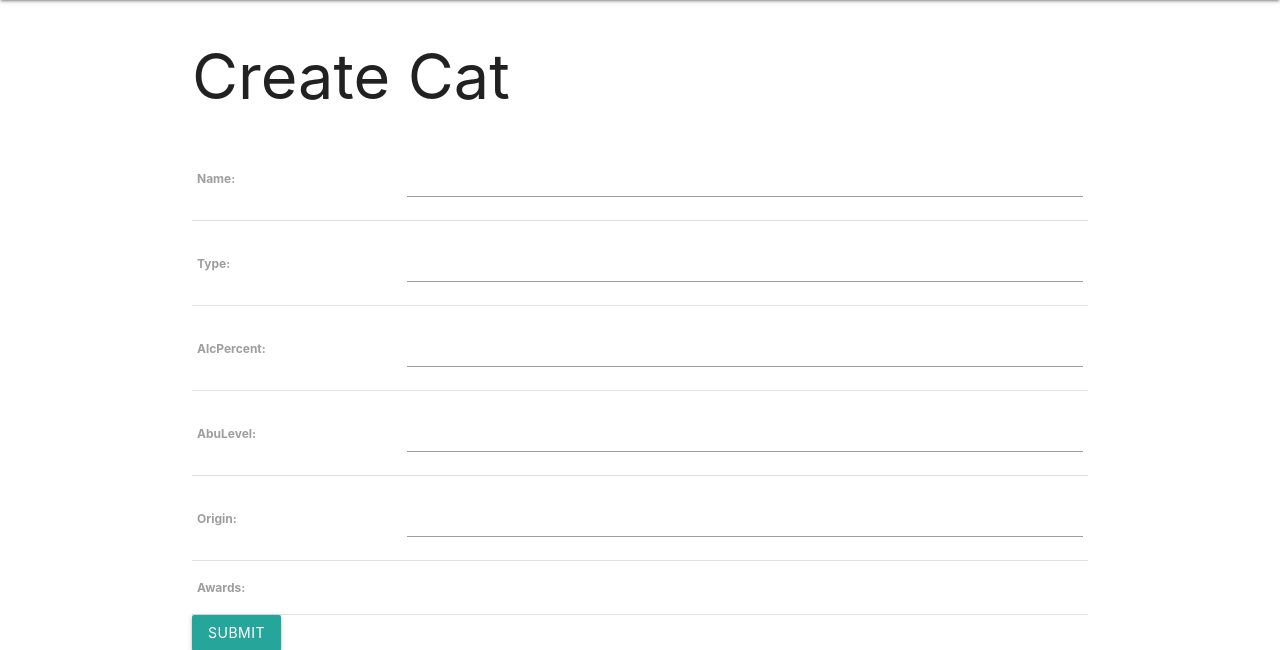
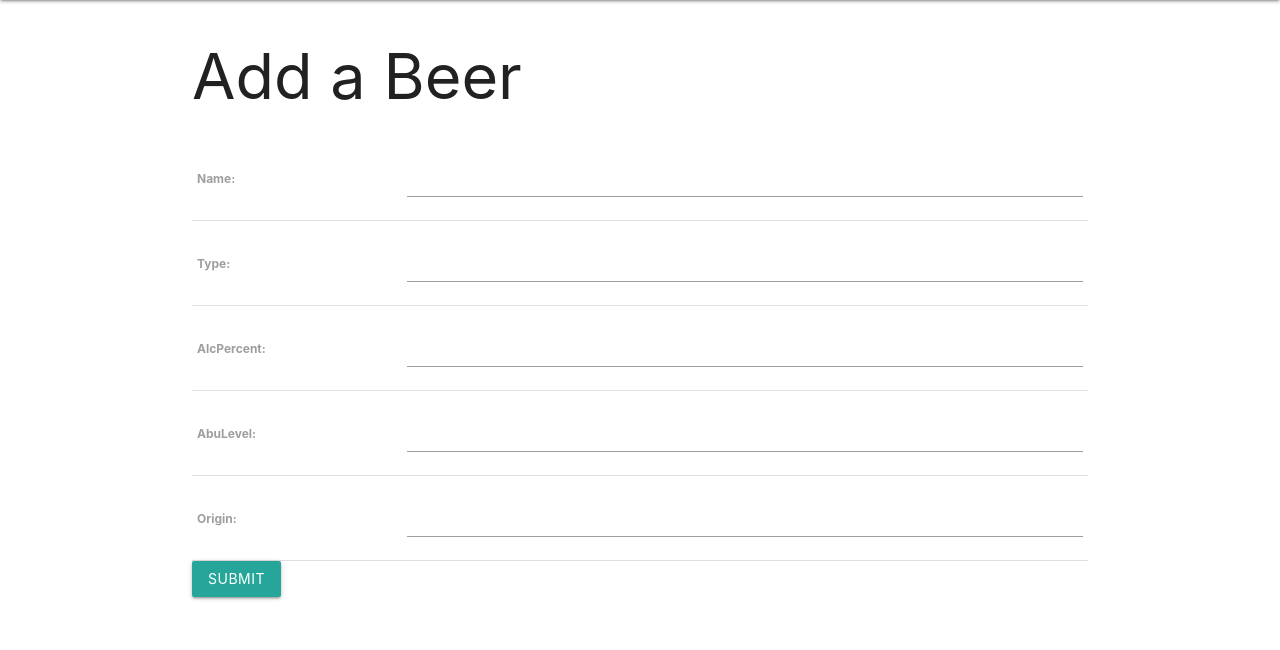
Before and after one commit to breadfan18/beerCollector, a Django app: page /beers/create in a window 1280 px wide. Shown: the part 64-714 px from the top of the page. Run offline with Django 3.2, Linux system fonts and the light colour scheme; data that the repository does not hold is empty.

Commit message:
minor edits

```diff
--- a/main_app/templates/main_app/beer_form.html
+++ b/main_app/templates/main_app/beer_form.html
@@ -5,7 +5,7 @@
 {% if object %}
     <h1>Edit <span class="teal-text">{{ object.name }}</span></h1>
 {% else %}
-    <h1>Create Cat</h1>
+    <h1>Add a Beer</h1>
 {% endif %}
 
 <form action="" method='POST'>
--- a/main_app/views.py
+++ b/main_app/views.py
@@ -74,7 +74,7 @@ def unassoc_award(request, beer_id, award_id):
 
 class BeerCreate(CreateView):
     model = Beer
-    fields = '__all__'
+    fields = ['name', 'type', 'alcPercent', 'abuLevel', 'origin']
 
 class BeerUpdate(UpdateView):
     model = Beer
```
